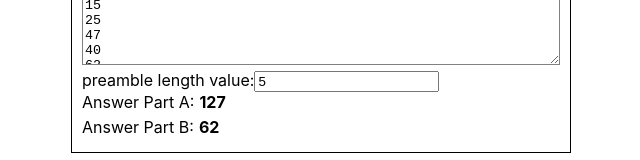
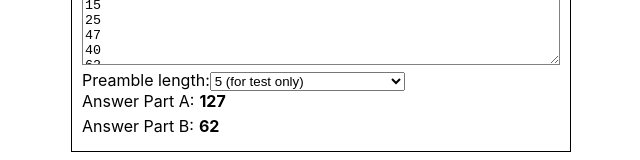
Before and after one commit to danielzotti/advent-of-code-2020, a React (Create React App) app: page /day/9 in a window 1280 px wide. Shown: the part 391-551 px from the top of the page, without its empty margins (319-959 px from the left). Built offline with nearby package versions, Linux system fonts and the light colour scheme.

Commit message:
Trick to update DayItem with new params

```diff
--- a/src/days/Day9/Day9.tsx
+++ b/src/days/Day9/Day9.tsx
@@ -1,4 +1,4 @@
-import React, { ChangeEvent, useEffect, useState } from 'react';
+import React, { ChangeEvent, useCallback, useEffect, useState } from 'react';
 import { inputTest, preambleLengthTest } from './Day9.inputs';
 import { DayItem } from '../../shared/DayItem';
 
@@ -51,9 +51,10 @@ const getContiguousSetEqualsToWrongNumber = (wrongNumber: number, inputItems: Ar
 };
 
 export const Day9: React.FC = () => {
-  const [preambleLength, setPreambleLength] = useState(preambleLengthTest);
+  const [preambleLength, setPreambleLength] = useState<number>(preambleLengthTest);
+  const [lastUpdate, setLastUpdate] = useState(new Date().toISOString());
 
-  const partA = (inputItems: Array<number>, preambleLength: number = preambleLengthTest) => {
+  const partA = (inputItems: Array<number>) => {
     return preambleLength ? checkSumInPreamble(0, inputItems, preambleLength) : null;
   };
 
@@ -62,16 +63,10 @@ export const Day9: React.FC = () => {
     return firstWrongNumber ? getContiguousSetEqualsToWrongNumber(firstWrongNumber, inputItems) : null;
   };
 
-  useEffect(() => {
-    console.log(preambleLength);
-  }, [preambleLength]);
-
-  const onPreambleChange = (e: ChangeEvent<HTMLInputElement>) => {
+  const onPreambleChange = (e: ChangeEvent<HTMLSelectElement>) => {
     const value = e.target.value;
-    if(!value || isNaN(parseInt(value))) {
-      return;
-    }
     setPreambleLength(parseInt(value));
+    setLastUpdate(new Date().toISOString());
   };
 
   return (
@@ -82,16 +77,14 @@ export const Day9: React.FC = () => {
         inputText={ inputTest }
         partA={ partA }
         partB={ partB }
+        lastUpdate={ lastUpdate }
       >
         <div>
-          <span>preamble length value:</span>
-          <input
-            value={ preambleLength }
-            onChange={ onPreambleChange }
-            onClick={ (e: any) => {
-              e.target.select()
-            } }
-          />
+          Preamble length:
+          <select value={ preambleLength } onChange={ onPreambleChange }>
+            <option value="5">5 (for test only)</option>
+            <option value="25">25 (for personal puzzle input)</option>
+          </select>
         </div>
       </DayItem>
     </>
--- a/src/shared/DayItem.tsx
+++ b/src/shared/DayItem.tsx
@@ -1,4 +1,4 @@
-import React, { ChangeEvent, useEffect, useState } from 'react';
+import React, { ChangeEvent, useCallback, useEffect, useState } from 'react';
 import { ResultItem } from './ResultItem';
 
 export interface DayItemProps {
@@ -8,6 +8,7 @@ export interface DayItemProps {
   partA?: (items: Array<any>) => any;
   partB?: (items: Array<any>) => any;
   children?: any;
+  lastUpdate?: any;
 }
 
 export const DayItem: React.FC<DayItemProps> = (props) => {
@@ -31,18 +32,17 @@ export const DayItem: React.FC<DayItemProps> = (props) => {
 
   useEffect(() => {
     if(props.partA) {
-      console.log('Updating part A...')
       setResultPartA(props.partA(inputItems));
     }
     if(props.partB) {
-      console.log('Updating part B...')
       setResultPartB(props.partB(inputItems));
     }
-  }, [inputItems]);
+  }, [inputItems, props.lastUpdate]);
 
   return (
     <div className="DayItem">
-      <h3>Day{ props.day }</h3>
+      <h3>Day{ props.day } </h3>
+      {/*<h6>{ props.lastUpdate }</h6>*/}
 
       <div className="day__input">
         Input: <a href={ `https://adventofcode.com/2020/day/${ props.day }` }
```
